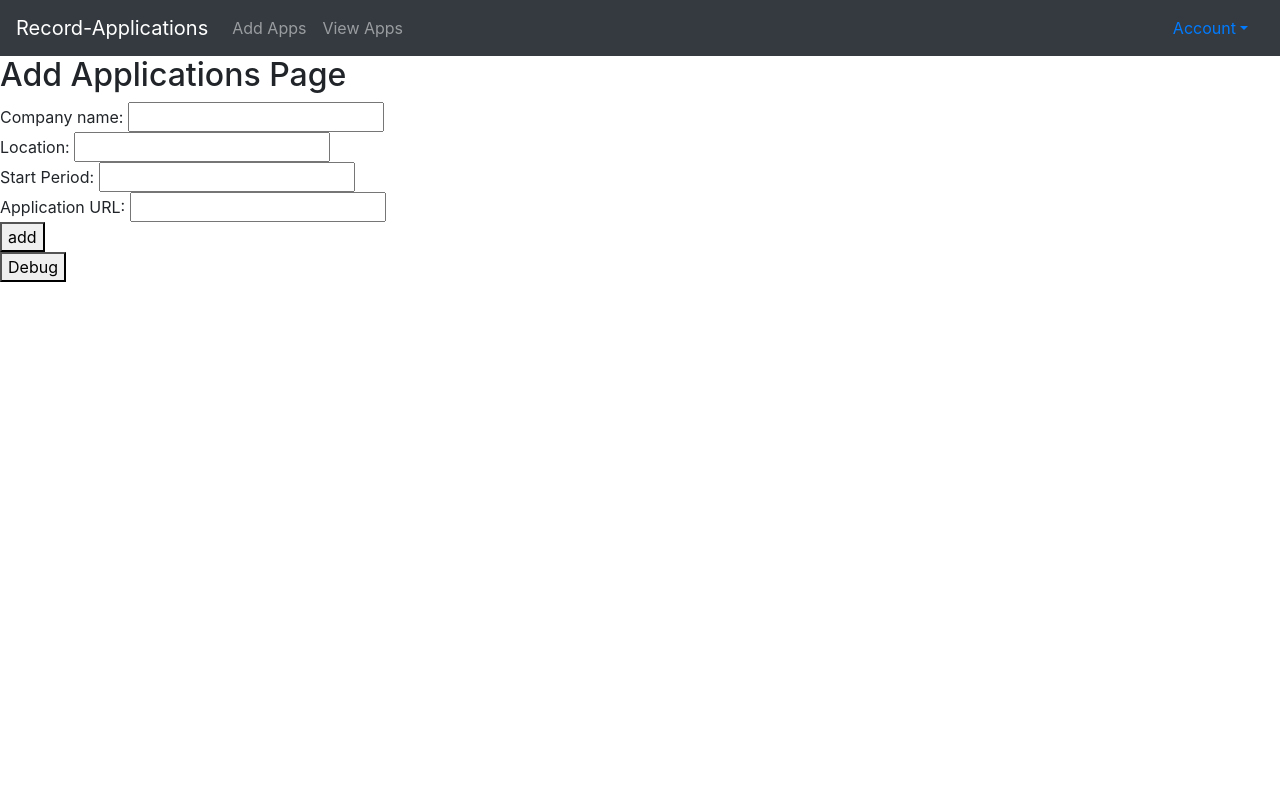
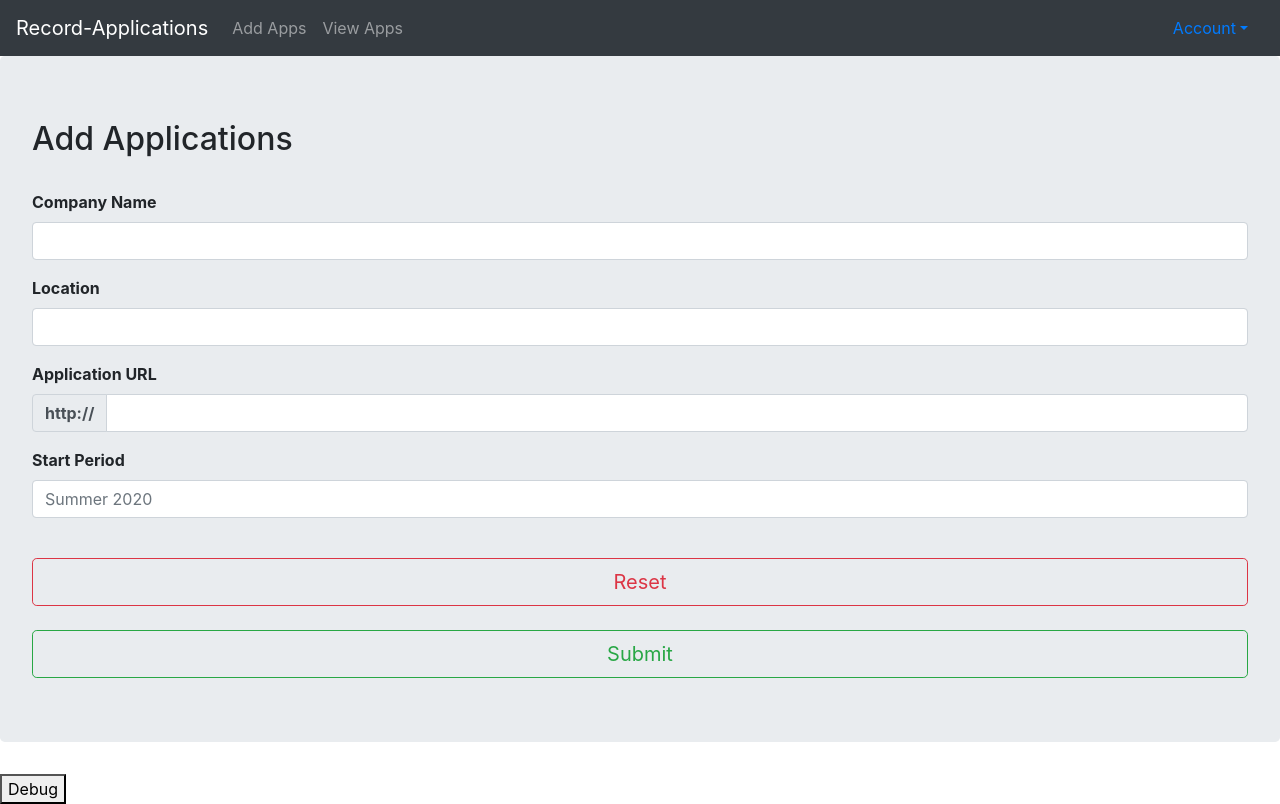
Before and after one commit to jbroomer/Record-Applications, a React (Create React App) app in the folder frontend/: page /add in a window 1280 px wide. Built offline with nearby package versions, Linux system fonts and the light colour scheme; the HTML template or start-up script is replaced by a standard one.

Commit message:
Improved Add Apps Page

```diff
--- a/frontend/src/App.js
+++ b/frontend/src/App.js
@@ -6,6 +6,7 @@ import HomePage from './components/HomePage'
 import Login from './components/Login'
 import Account from './components/Account'
 import 'bootstrap/dist/css/bootstrap.min.css';
+
 import {
   BrowserRouter as Router,
   Route, Link, Redirect, withRouter
@@ -16,7 +17,7 @@ const App = () => {
   const [newName, setNewName] = useState('');
   const [newURL, setNewURL] = useState('');
   const [newLocation, setNewLocation] = useState('');
-  const [startPeriod, newStartPeriod] = useState('');
+  const [startPeriod, setStartPeriod] = useState('');
 
   const myDebugger = () => {
     console.log('this is my debugger');
@@ -28,7 +29,7 @@ const App = () => {
         <div>
           <MyNavbar />
           <Route exact path="/" render={() => <HomePage />} />
-          <Route exact path="/add" render={() => <AddAppPage newName={newName} newURL={newURL} newLocation={newLocation} startPeriod={startPeriod} setNewName={setNewName} setNewURL={setNewURL} setNewLocation={setNewLocation} newStartPeriod={newStartPeriod} companies={companies} setCompanies={setCompanies} />} />
+          <Route exact path="/add" render={() => <AddAppPage newName={newName} newURL={newURL} newLocation={newLocation} startPeriod={startPeriod} setNewName={setNewName} setNewURL={setNewURL} setNewLocation={setNewLocation} setStartPeriod={setStartPeriod} companies={companies} setCompanies={setCompanies} />} />
           <Route exact path="/view" render={() => <ViewAppPage companies={companies} setCompanies={setCompanies}/>} />
           <Route exact path="/login" render={() => <Login />} />
           <Route exact path="/account" render={() => <Account />} />
--- a/frontend/src/components/AddAppPage.js
+++ b/frontend/src/components/AddAppPage.js
@@ -1,8 +1,20 @@
 import React, { useState } from 'react'
 import AppService from '../services/apps'
+import Notification from './Notification'
+import FormControl from 'react-bootstrap/FormControl'
+import InputGroup from 'react-bootstrap/InputGroup'
+import Form from 'react-bootstrap/Form'
+import Jumbotron from 'react-bootstrap/Jumbotron'
+import Button from 'react-bootstrap/Button'
 
-const AddAppPage = ({ newName, newURL, newLocation, startPeriod, setNewName, setNewURL, setNewLocation, newStartPeriod, companies, setCompanies }) => {
+const AddAppPage = ({ newName, newURL, newLocation, startPeriod, setNewName, setNewURL, setNewLocation, setStartPeriod, companies, setCompanies }) => {
+    const [message, setMessage] = useState(null);
+
     const addApp = (event) => {
+        if (newName === ('')) {
+            return null;
+        }
+
         let currentDate = new Date();
         event.preventDefault();
 
@@ -14,6 +26,9 @@ const AddAppPage = ({ newName, newURL, newLocation, startPeriod, setNewName, set
           period: startPeriod.trim(),
           status: "In Review",
         }
+        if (AppObject.period === '') {
+            AppObject.period = 'Summer 2020??';
+        }
 
         AppService
           .createApp(AppObject)
@@ -21,9 +36,21 @@ const AddAppPage = ({ newName, newURL, newLocation, startPeriod, setNewName, set
             setCompanies(companies.concat(data));
             setNewName('');
             setNewURL('');
-            newStartPeriod('');
+            setStartPeriod('');
             setNewLocation('');
         })
+        setMessage(`Added ${newName}`)
+        setTimeout(() => {
+        setMessage(null)
+        }, 5000)
+
+    }
+
+    const resetForm = () => {
+        setNewName('')
+        setNewURL('');
+        setStartPeriod('');
+        setNewLocation('');
     }
 
     const handleNameChange = (event) => {
@@ -39,26 +66,52 @@ const AddAppPage = ({ newName, newURL, newLocation, startPeriod, setNewName, set
     }
 
     const handlePeriodChange = (event) => {
-        newStartPeriod(event.target.value);
+        setStartPeriod(event.target.value);
     }
 
     return (
-        <form onSubmit={addApp}>
+        <Jumbotron>
             <div>
-                <h2>Add Applications Page</h2>
-                Company name: <input value={newName} onChange={handleNameChange} />
+                <h2>Add Applications</h2>
                 <br></br>
-                Location: <input value={newLocation} onChange={handleLocationChange} />
-                <br></br>
-                Start Period: <input value={startPeriod} onChange={handlePeriodChange} />
-                <br></br>
-                Application URL: <input value={newURL} onChange={handleURLChange} />
+                <Notification message={message} />
+                <Form.Group>
+                    <Form.Label><strong>Company Name</strong></Form.Label>
+                    <Form.Control value={newName} onChange={handleNameChange}>
+                    </Form.Control>
+                </Form.Group>
+                <Form.Group>
+                    <Form.Label><strong>Location</strong></Form.Label>
+                    <Form.Control value={newLocation} onChange={handleLocationChange}>
+                    </Form.Control>
+                </Form.Group>
+                <Form.Group>
+                    <Form.Label><strong>Application URL</strong></Form.Label>
+                    <InputGroup className="mb-3">
+                    <InputGroup.Prepend>
+                    <InputGroup.Text>
+                        <strong>http://</strong>
+                    </InputGroup.Text>
+                    </InputGroup.Prepend>
+                    <FormControl value={newURL} onChange={handleURLChange} aria-describedby="basic-addon3" />
+                </InputGroup>
+                </Form.Group>
+                <Form.Group>
+                    <Form.Label><strong>Start Period</strong></Form.Label>
+                    <Form.Control value={startPeriod} onChange={handlePeriodChange} placeholder="Summer 2020">
+                    </Form.Control>
+                </Form.Group>
                 <br></br>
             </div>
             <div>
-                <button type="submit">add</button>
+                <Button onClick={resetForm} variant="outline-danger" size="lg" block>Reset</Button>
             </div>
-        </form>
+            <br></br>
+            <div>
+                <Button onClick={addApp} variant="outline-success" size="lg" block>Submit</Button>
+            </div>
+        </Jumbotron>
+
     )
 }
 
```
